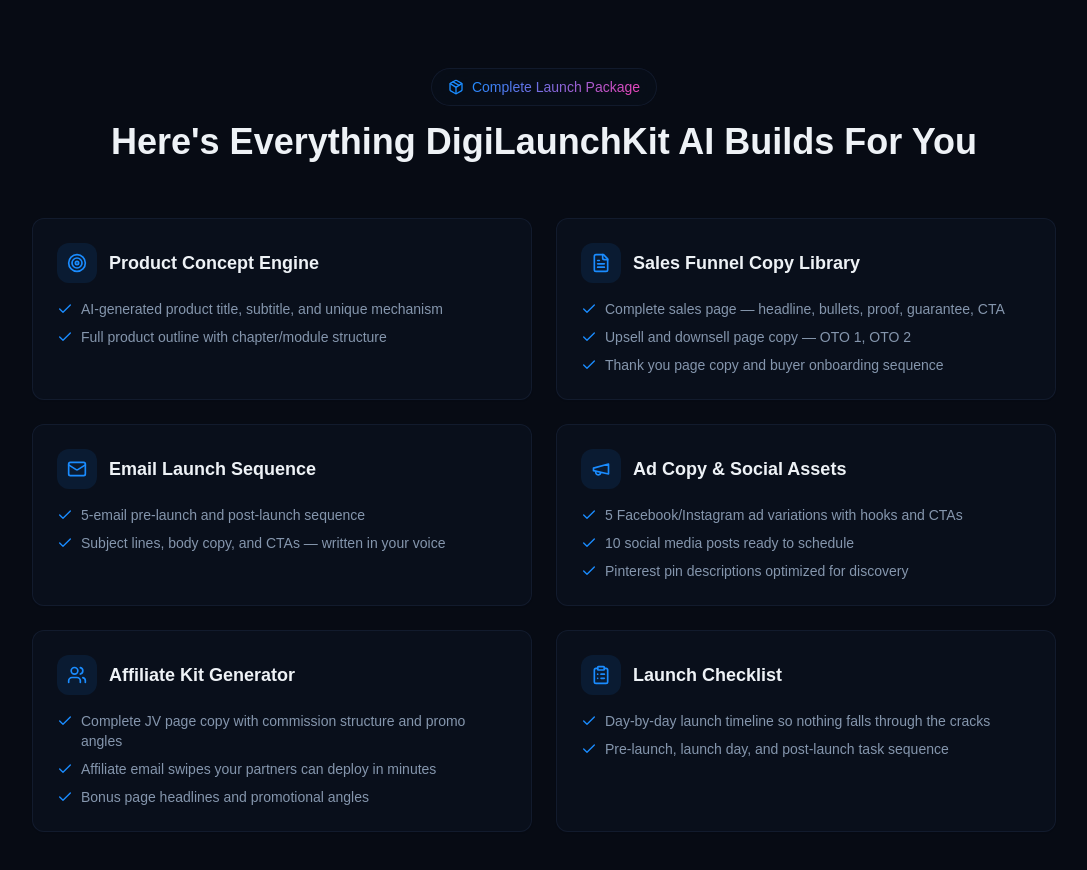
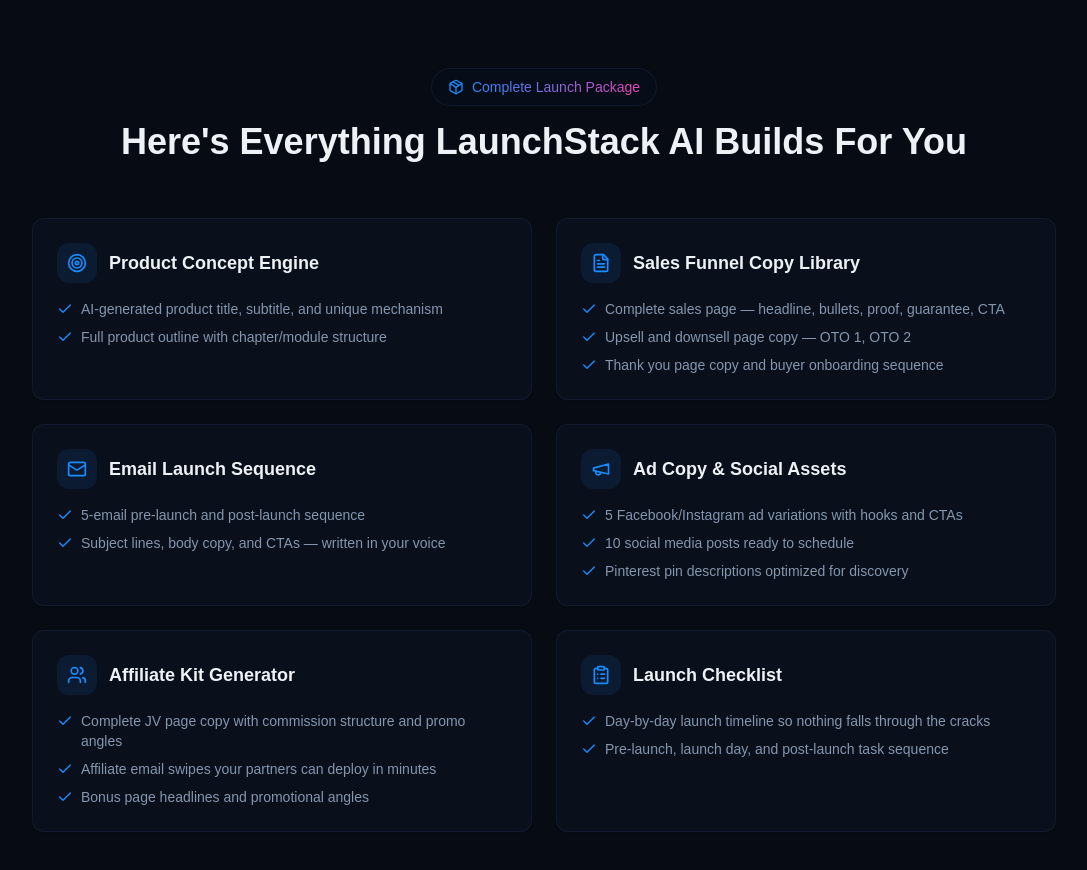
Before and after one commit to szovaai/niche-spark-plug, a React (Vite) app: page / in a window 1280 px wide. Shown: the part 5100-5970 px from the top of the page, without its empty margins (96-1183 px from the left). Built offline with nearby package versions, Linux system fonts and the light colour scheme; the HTML template or start-up script is replaced by a standard one.

Commit message:
Preceding changes

```diff
--- a/src/pages/Index.tsx
+++ b/src/pages/Index.tsx
@@ -460,7 +460,7 @@ const Index = () => {
               <Package className="w-4 h-4 text-primary" />
               <span className="text-sm gradient-text font-medium">Complete Launch Package</span>
             </div>
-            <h2 className="text-3xl md:text-4xl font-bold mb-4">Here's Everything DigiLaunchKit AI Builds For You</h2>
+            <h2 className="text-3xl md:text-4xl font-bold mb-4">Here's Everything LaunchStack AI Builds For You</h2>
           </motion.div>
 
           <div className="grid grid-cols-1 md:grid-cols-2 gap-6">
```
